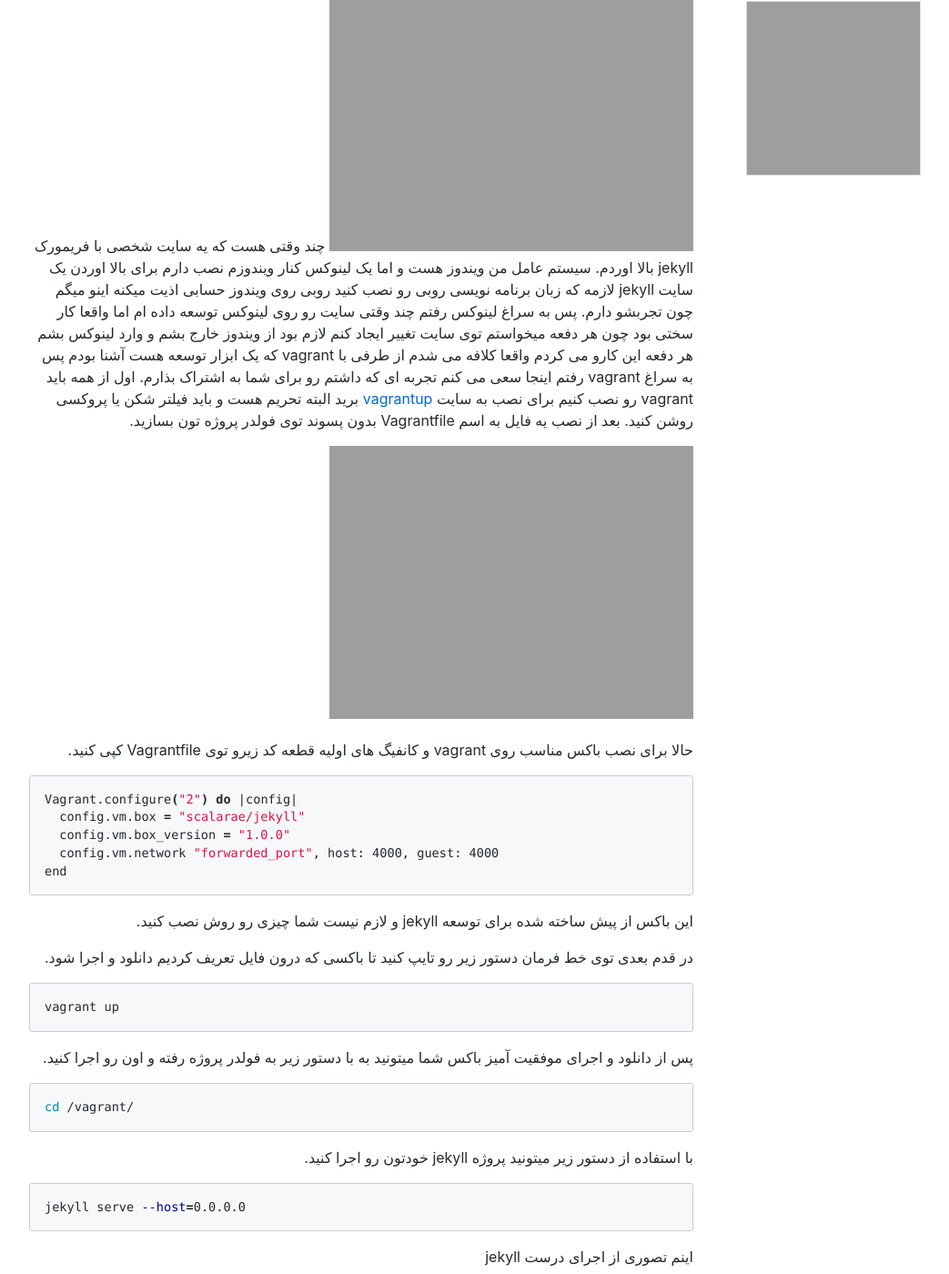
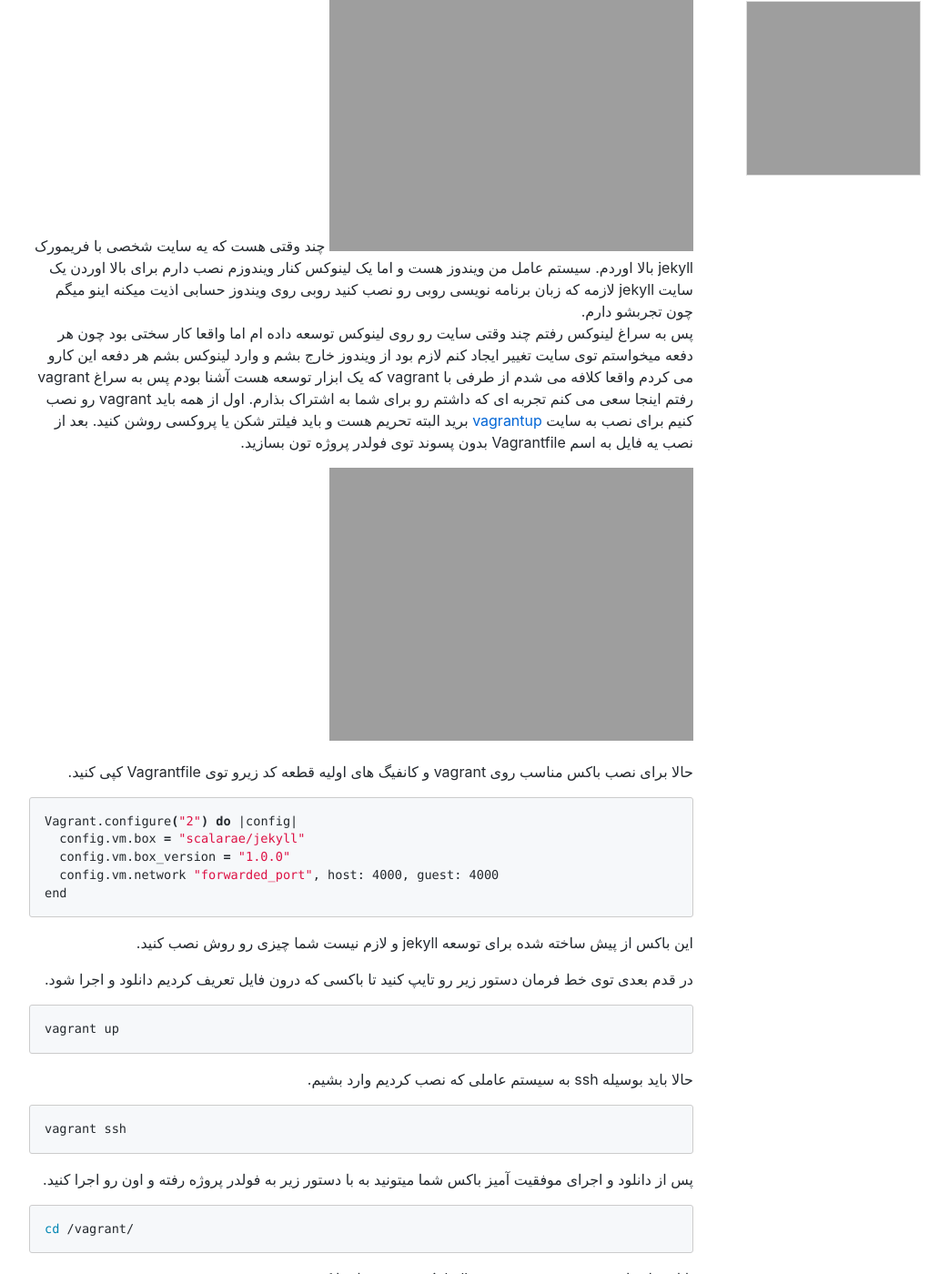
Before and after one commit to hosseinmoghaddam/hosseinmoghaddam.github.io, a Jekyll site: the page built from _posts/2020-3-13-develop-jekyll-websites-with-vagrant.md, in a window 1280 px wide and 1400 px high, scrolled down 311 px. Shown: the whole window at 91% size, without its empty margins (118-1161 px from the left). Built offline with Jekyll 4.4.1, drawn with Linux system fonts in a browser that asks for light colours; comment, search, counter and statistics services are not loaded; some of the changed text lies outside the part shown.

Commit message:
bugfix post

````diff
--- a/_posts/2020-3-13-develop-jekyll-websites-with-vagrant.md
+++ b/_posts/2020-3-13-develop-jekyll-websites-with-vagrant.md
@@ -9,6 +9,7 @@ image: https://hossein-moghadam.ir/images/blog/devJekwhVag/jekyllandvagrant.jpg
 # توسعه سایت های jekyll بوسیله vagrant
 ![](https://hossein-moghadam.ir/images/blog/devJekwhVag/jekyllandvagrant.jpg)
 چند وقتی هست که یه سایت شخصی با فریمورک jekyll بالا اوردم. سیستم عامل من ویندوز هست و اما یک لینوکس کنار ویندوزم نصب دارم برای بالا اوردن یک سایت jekyll لازمه که زبان برنامه نویسی روبی رو نصب کنید روبی روی ویندوز حسابی اذیت میکنه اینو میگم چون تجربشو دارم.
+<br />
  پس به سراغ لینوکس رفتم چند وقتی سایت رو روی لینوکس توسعه داده ام اما واقعا کار سختی بود چون هر دفعه میخواستم توی سایت تغییر ایجاد کنم لازم بود از ویندوز خارج بشم و وارد لینوکس بشم هر دفعه این کارو می کردم واقعا کلافه می شدم از طرفی با vagrant که یک ابزار توسعه هست آشنا بودم پس به سراغ vagrant رفتم اینجا سعی می کنم تجربه ای که داشتم رو برای شما به اشتراک بذارم.
 اول از همه باید vagrant رو نصب کنیم برای نصب به سایت [vagrantup](https://www.vagrantup.com/)  برید البته تحریم هست و باید فیلتر شکن  یا پروکسی روشن کنید. بعد از نصب یه فایل به اسم Vagrantfile بدون پسوند توی فولدر پروژه تون بسازید.
 
@@ -31,6 +32,11 @@ end
 ```shell
 vagrant up
 ```
+حالا باید بوسیله ssh به سیستم عاملی که نصب کردیم وارد بشیم.
+
+```shell
+vagrant ssh
+```
 
 پس از دانلود و اجرای موفقیت آمیز باکس شما میتونید به با دستور زیر به فولدر پروژه رفته و اون رو اجرا کنید.
 
````
Also changed, not shown: other parts of _posts/2020-3-13-develop-jekyll-websites-with-vagrant.md (+1 -1 lines).
